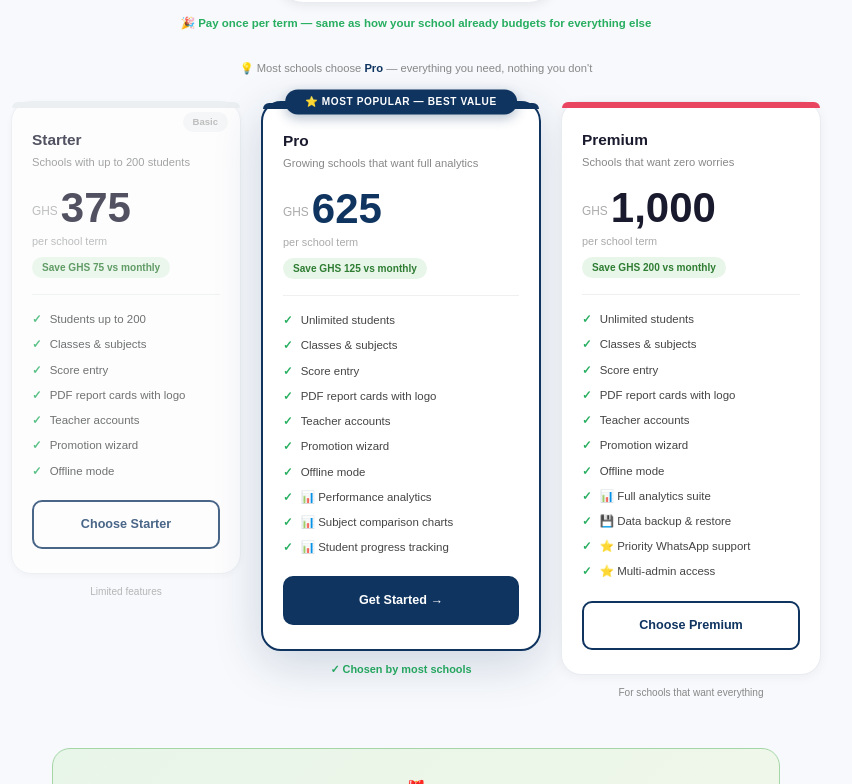
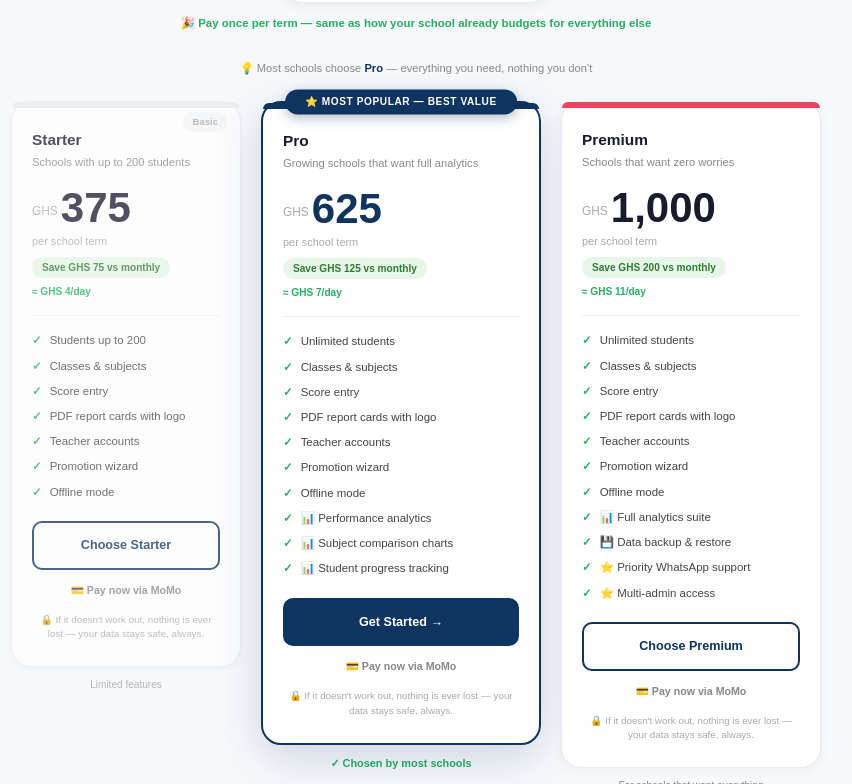
Before and after one commit to resourcetool/sch_app, a React (Vite) app: page /pricing in a window 1280 px wide. Shown: the part 2084-2868 px from the top of the page, without its empty margins (224-1076 px from the left). Built offline with nearby package versions, Linux system fonts and the light colour scheme; no server answers.

Commit message:
Update Pricing.jsx

```diff
--- a/src/pages/Pricing.jsx
+++ b/src/pages/Pricing.jsx
@@ -45,6 +45,7 @@ import React, { useState, useEffect, useRef } from 'react';
 import { Link } from 'react-router-dom';
 import { PLANS, getPlanPrice, getTermlySaving } from '../services/subscriptionService';
 import { useAuth } from '../contexts/AuthContext';
+import MoMoPayButton from '../components/common/MoMoPayButton';
 
 const WHATSAPP_BASE = 'https://wa.me/233549548274';
 const wa = (msg) => `${WHATSAPP_BASE}?text=${encodeURIComponent(msg)}`;
@@ -171,9 +172,18 @@ function ROICalculator() {
 
 // ── PLAN CARD ─────────────────────────────────────────────────────
 function PlanCard({ plan, cycle, isDecoy }) {
+  // Hooks must run unconditionally (Rules of Hooks) — the trial-plan
+  // early return now happens AFTER this, not before.
+  const [showPay, setShowPay] = useState(false);
+
   if (plan.id === 'trial') return null;
   const price  = getPlanPrice(plan.id, cycle);
   const saving = getTermlySaving(plan.id);
+
+  // TECHNIQUE: unit-price framing — a lump sum feels big, a daily
+  // figure feels small. periodDays matches the billing cycle chosen.
+  const periodDays = cycle === 'termly' ? 90 : 30;
+  const perDay = Math.max(1, Math.round(price / periodDays));
 
   const features = {
     starter: ['Students up to 200','Classes & subjects','Score entry','PDF report cards with logo','Teacher accounts','Promotion wizard','Offline mode'],
@@ -267,6 +277,10 @@ function PlanCard({ plan, cycle, isDecoy }) {
               or GHS {plan.termlyPrice || Math.round(plan.price * 2.5)}/term and save GHS {saving}
             </div>
           )}
+          {/* TECHNIQUE: unit-price framing — makes the lump sum feel small */}
+          <div style={{ fontSize: '.72rem', color: '#27AE60', fontWeight: 700, marginTop: 6 }}>
+            ≈ GHS {perDay}/day
+          </div>
         </div>
 
         {/* Divider */}
@@ -298,6 +312,29 @@ function PlanCard({ plan, cycle, isDecoy }) {
         >
           {plan.highlight ? 'Get Started →' : 'Choose ' + plan.name}
         </a>
+
+        {/* Direct MoMo payment — no gateway fees, no waiting on us */}
+        <button
+          onClick={() => setShowPay(s => !s)}
+          style={{
+            display: 'block', width: '100%', textAlign: 'center', marginTop: 8,
+            background: 'transparent', border: 'none', color: '#888',
+            fontSize: '.76rem', fontWeight: 600, cursor: 'pointer', padding: '6px',
+          }}
+        >
+          {showPay ? '▲ Hide payment options' : '💳 Pay now via MoMo'}
+        </button>
+        {showPay && (
+          <div style={{ marginTop: 6 }}>
+            <MoMoPayButton amount={price} planName={plan.name} compact />
+          </div>
+        )}
+
+        {/* TECHNIQUE: risk reversal — stated plainly, next to the price,
+            not buried in the FAQ */}
+        <div style={{ fontSize: '.7rem', color: '#aaa', textAlign: 'center', marginTop: 10, lineHeight: 1.5 }}>
+          🔒 If it doesn't work out, nothing is ever lost — your data stays safe, always.
+        </div>
       </div>
     </div>
   );
```
